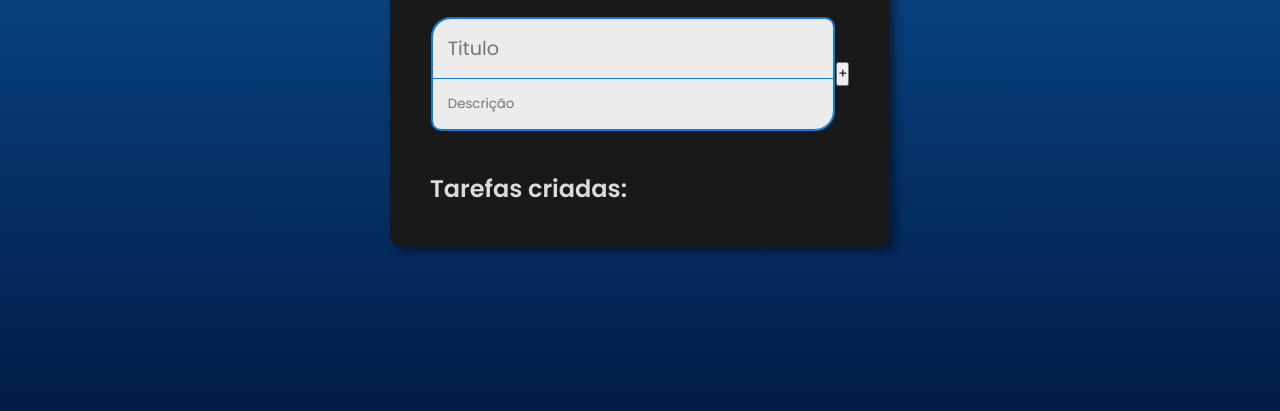
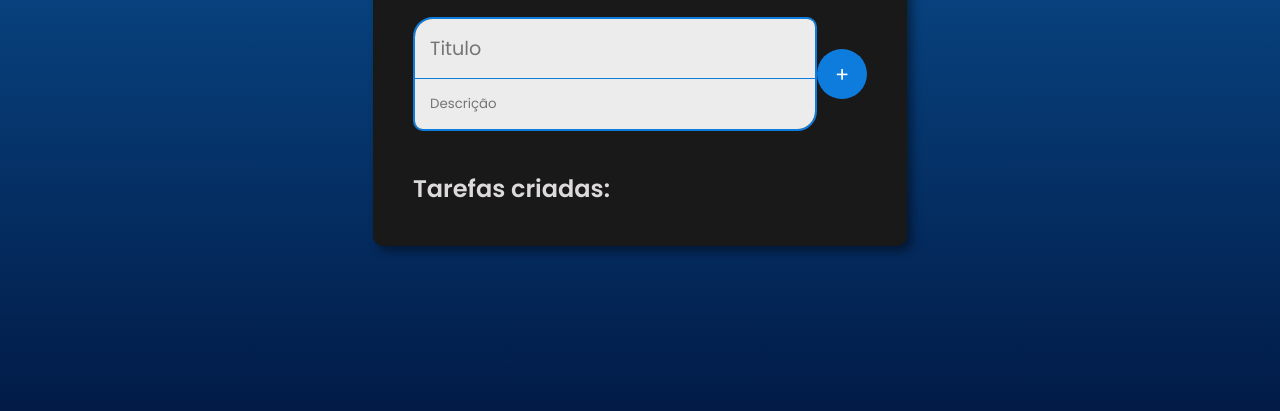
Before and after one commit to WillianOL/To-Do-List, a plain HTML site: page assets/index.html in a window 1280 px wide. Shown: the part 337-748 px from the top of the page. Drawn offline with Linux system fonts and the light colour scheme.

Commit message:
Update index.css

```diff
--- a/css/index.css
+++ b/css/index.css
@@ -103,3 +103,20 @@ body{
     font-size: 1.2em;
     border-bottom: 1px solid var(--cor3);
 }
+
+.addTaskArea button{
+    width: 50px;
+    height: 50px;
+    border-radius: 50%;
+    border: none;
+    background-color: var(--cor3);
+    color: white;
+    font-size: 1.3em;
+    cursor: pointer;
+    transition: all .3s ease;
+}
+
+.addTaskArea button:hover{
+    transform: translateY(-2px);
+    background-color: rgb(26, 177, 43);
+}
```
